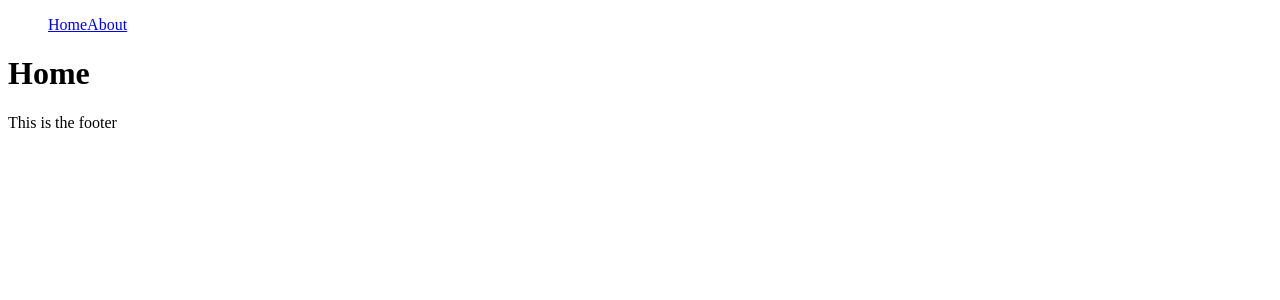
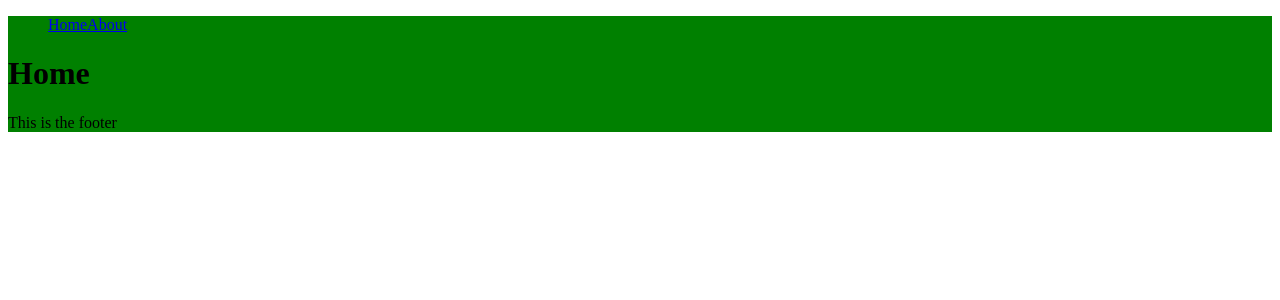
Before and after one commit to AndresCalvoG/nextjs, a Next.js app: page / in a window 1280 px wide. Shown: the top 300 px of the page. Built offline with nearby package versions, Linux system fonts and the light colour scheme.

Commit message:
add global css to next js

```diff
--- a/components/Layout/Layout.tsx
+++ b/components/Layout/Layout.tsx
@@ -3,7 +3,7 @@ import Navbar from "../Navbar/Navbar";
 
 const Layout = ({ children }) => {
   return (
-    <div>
+    <div className="container">
       <Navbar />
       {children}
       <footer>This is the footer</footer>
--- a/pages/_app.tsx
+++ b/pages/_app.tsx
@@ -1,5 +1,6 @@
 import type { AppProps } from "next/app";
 import Layout from "@components/Layout/Layout";
+import "../style.css";
 
 export default function App({ Component, pageProps }: AppProps) {
   //providers
--- /dev/null
+++ b/style.css
@@ -0,0 +1,3 @@
+.container {
+  background-color: green;
+}
```
